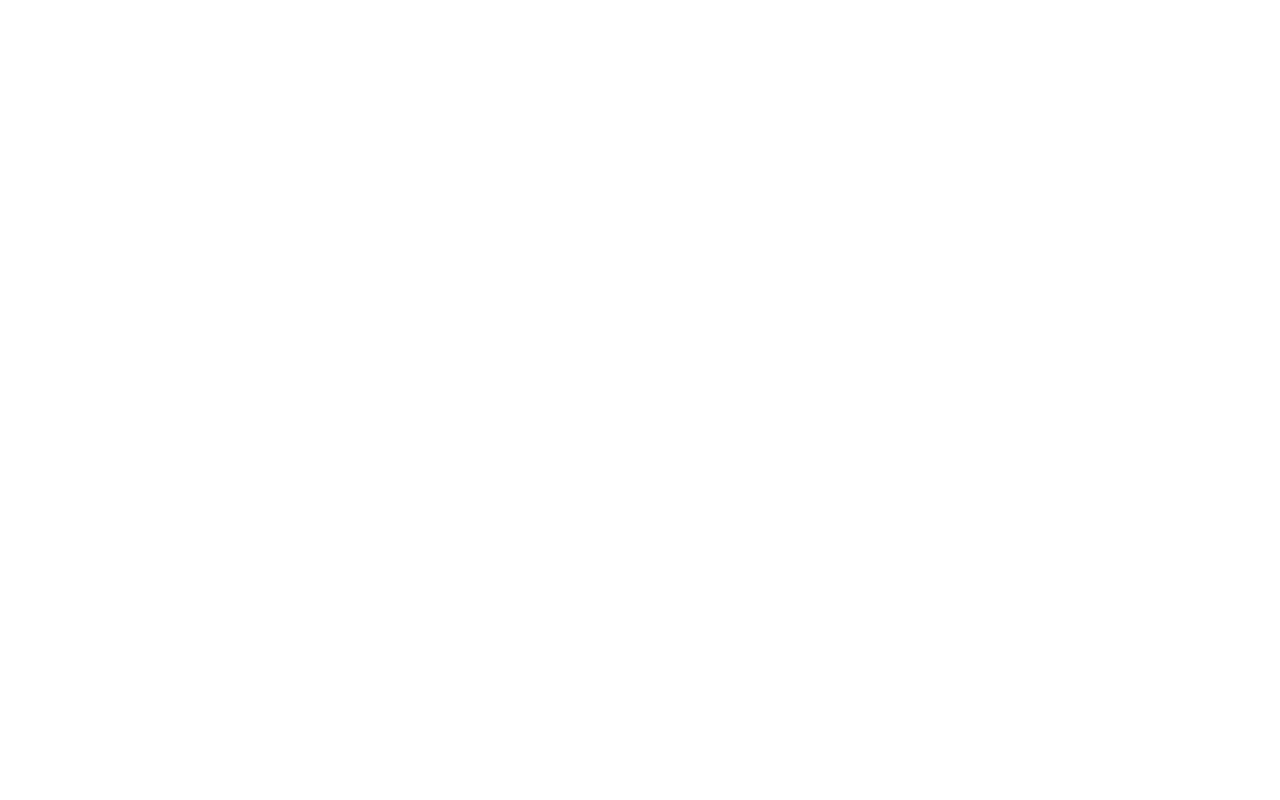
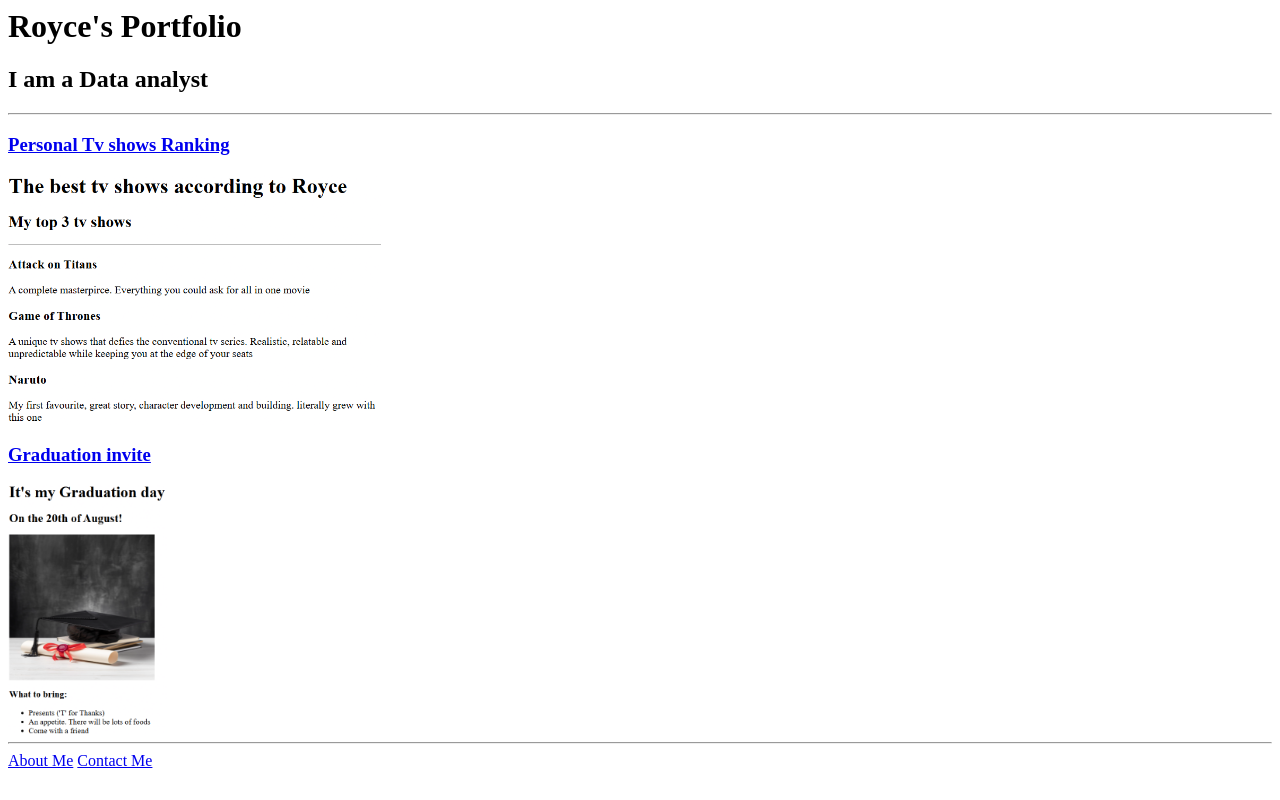
Before and after one commit to Royce-sensei/html-portfolio, a plain HTML site: page index.html in a window 1280 px wide. Drawn offline with Linux system fonts and the light colour scheme.

Commit message:
Add files via upload

```diff
--- a/index.html
+++ b/index.html
@@ -1,4 +1,28 @@
 <!-- TODO 1: Create the HTML Boilerplate -->
+ <! DOCTYPE html>
+ <html lang="en">
+    <head>
+        <meta charset="UTF-8">
+        <title>My website</title>
+
+    </head>
+
+    <body>
+        <h1>Royce's Portfolio</h1>
+        <h2>I am a Data analyst</h2>
+        <hr />
+        <h3><a href="./public/movie-ranking.html">Personal Tv shows Ranking</a></h3>
+        <img src="./assets/images/tv shows rank.png" height="250" alt="Tv shows ranking"/>
+        <h3><a href="./public/Graduation-invite.html">Graduation invite</a></h3>
+        <img src="./assets/images/Grdauation_invite.png" height="250" alt="graduation picture"/>
+        <hr />
+        <a href="./public/about.html">About Me</a>
+        <a href="./public/contact.html">Contact Me</a>
+
+
+    </body>
+ </html>
+
 
 <!-- TODO 2: Add Your previous projects' HTML into the public folder -->
 
```
